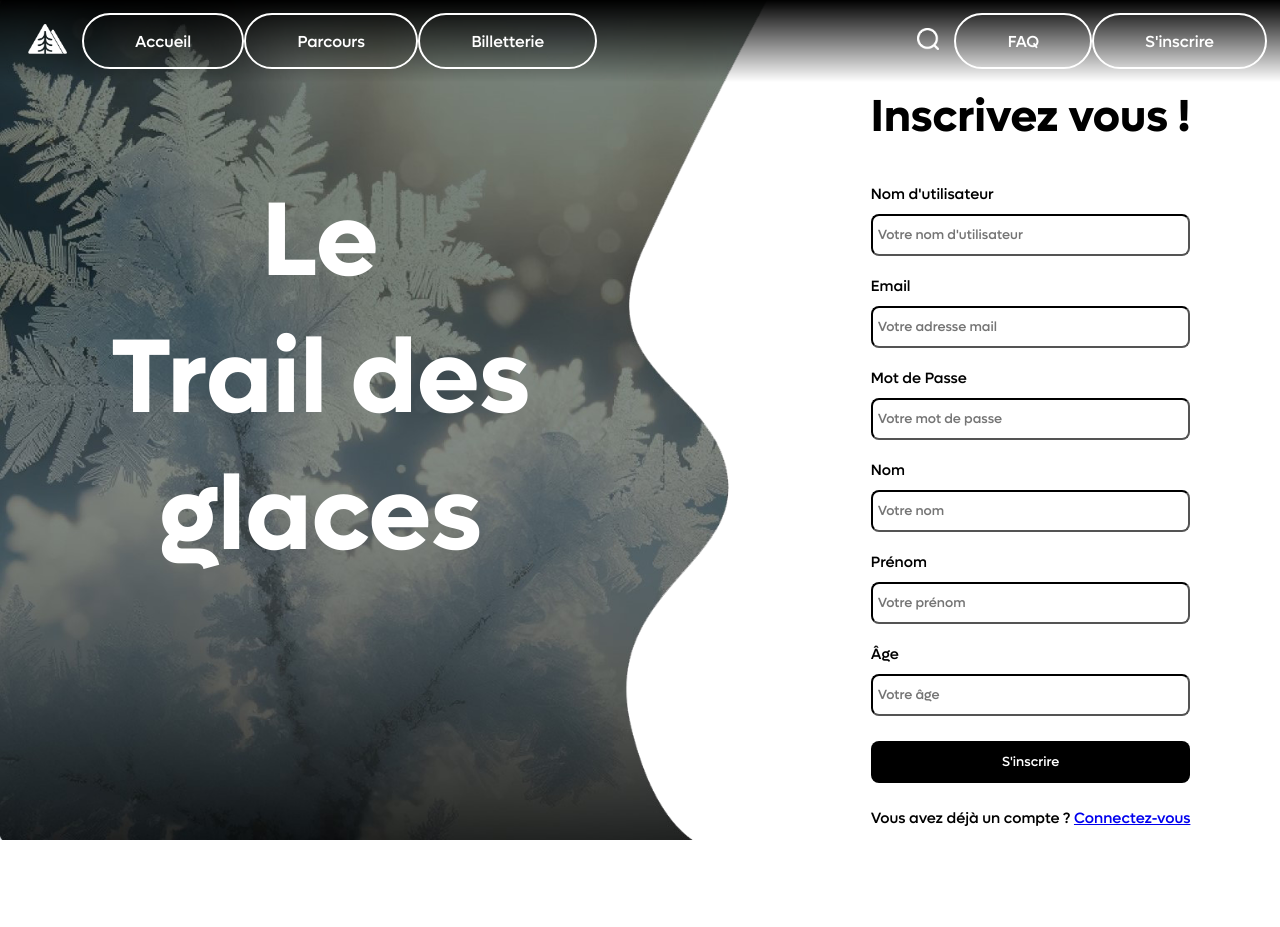
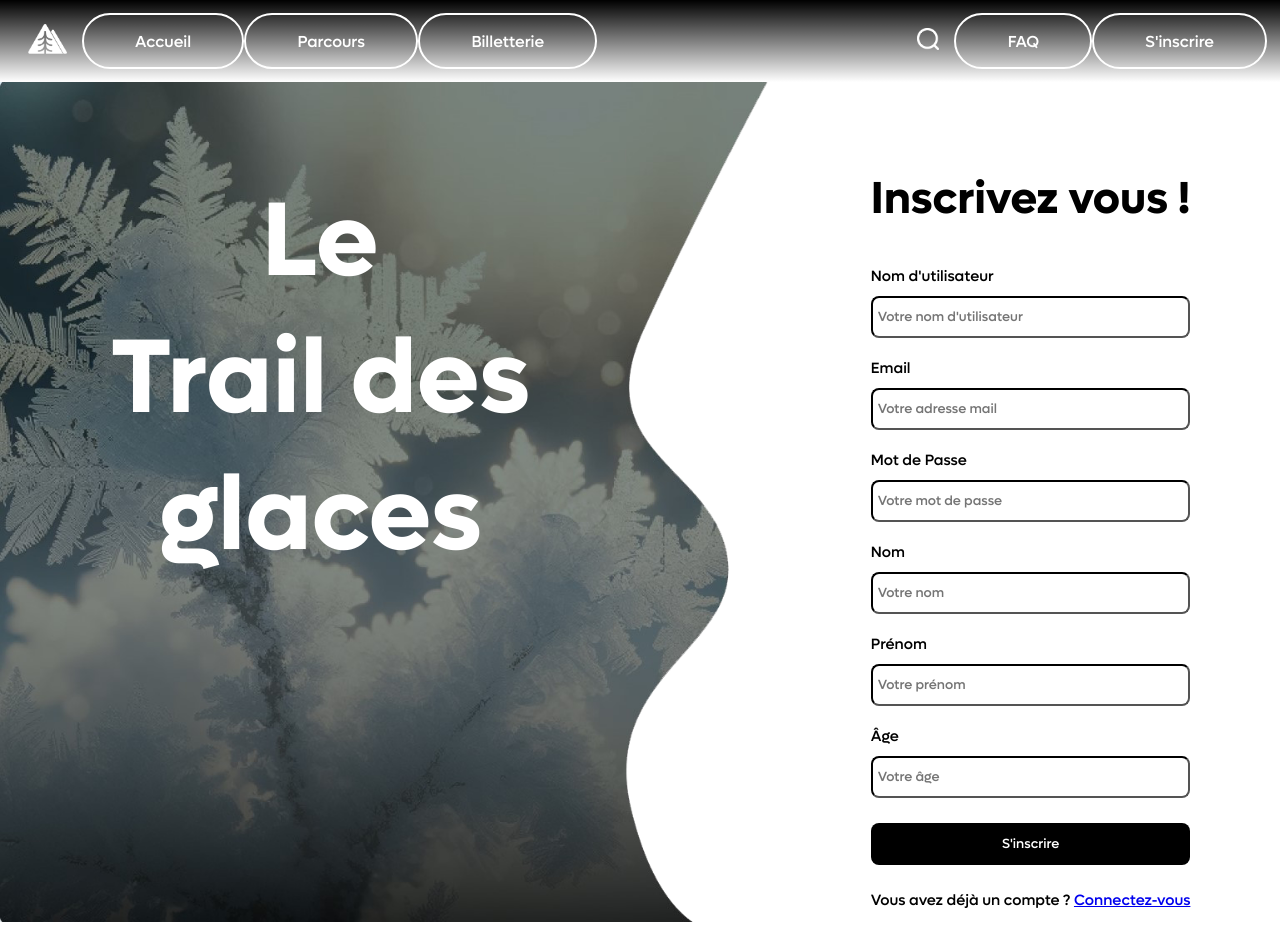
Before and after one commit to Oscargbd/SAE301, a PHP site: page /signup.php in a window 1280 px wide. Before the commit the page ends 840 px from the top, so only its background shows below. Run offline with PHP 8.4, Linux system fonts and the light colour scheme.

Commit message:
re changements

```diff
--- a/assets/styles.css
+++ b/assets/styles.css
@@ -25,9 +25,9 @@ nav {
     display: flex;
     padding: 1vw;
     background: linear-gradient(rgb(0, 0, 0), rgba(255, 255, 255, 0));
-    position: fixed;
     display: flex;
     width: 98%;
+    z-index: 2;
 }
 
 nav img {
@@ -97,6 +97,7 @@ h3{
 
 .pageLogin {
     display: flex;
+    z-index: 1;
 }
 
 .pageLogin>div>img {
```
